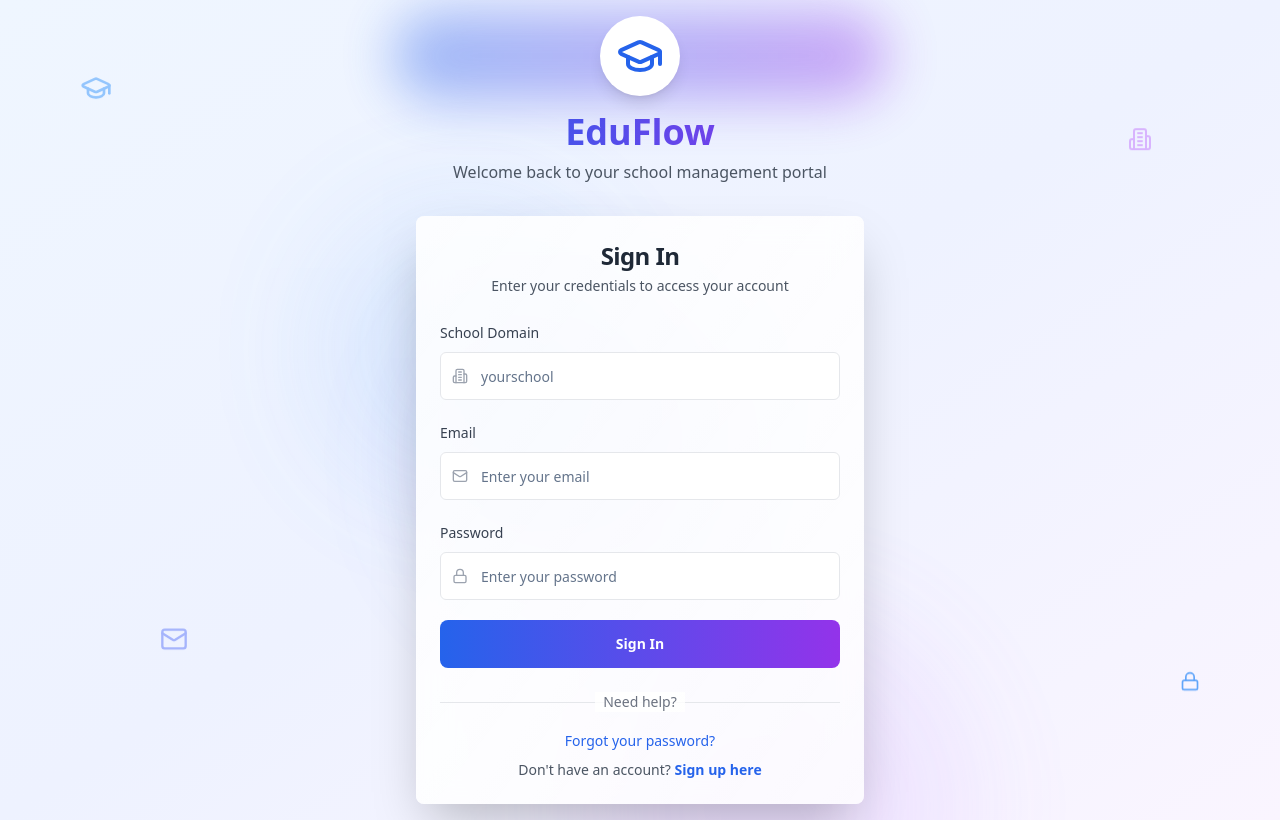
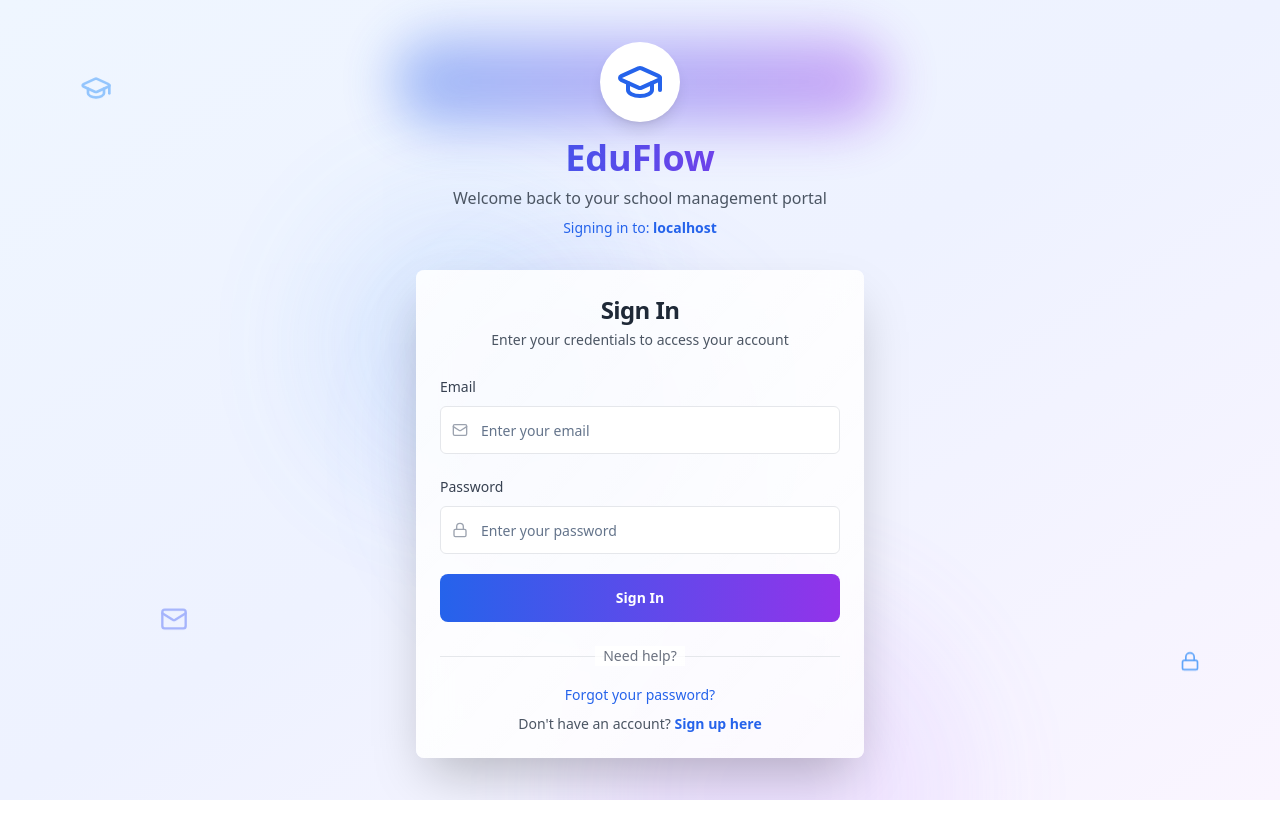
Before and after one commit to jayasuryard/edu-flow-saas-suite, a React (Vite) app: page /login in a window 1280 px wide. Built offline with nearby package versions, Linux system fonts and the light colour scheme.

Commit message:
Feat: Extract domain from URL in login
Extract the tenant domain from the URL when sending the login request.

```diff
--- a/src/pages/auth/LoginPage.tsx
+++ b/src/pages/auth/LoginPage.tsx
@@ -1,5 +1,5 @@
 
-import React, { useState } from 'react';
+import React, { useState, useEffect } from 'react';
 import { useNavigate, Link } from 'react-router-dom';
 import { useAuth } from '../../contexts/AuthContext';
 import { Button } from '@/components/ui/button';
@@ -7,7 +7,7 @@ import { Input } from '@/components/ui/input';
 import { Label } from '@/components/ui/label';
 import { Card, CardContent, CardDescription, CardHeader, CardTitle } from '@/components/ui/card';
 import { toast } from 'sonner';
-import { GraduationCap, Mail, Lock, Building2 } from 'lucide-react';
+import { GraduationCap, Mail, Lock } from 'lucide-react';
 
 const LoginPage = () => {
   const [formData, setFormData] = useState({
@@ -19,6 +19,31 @@ const LoginPage = () => {
   const { login } = useAuth();
   const navigate = useNavigate();
 
+  useEffect(() => {
+    // Extract domain from URL
+    const hostname = window.location.hostname;
+    let domain = '';
+
+    if (hostname.includes('.')) {
+      // For subdomains like school.lovable.app, extract 'school'
+      const parts = hostname.split('.');
+      if (parts.length > 2) {
+        domain = parts[0]; // Get the subdomain
+      } else {
+        // For custom domains like school.com, use the full domain without TLD
+        domain = parts[0];
+      }
+    } else {
+      // For localhost or other cases, use the full hostname
+      domain = hostname;
+    }
+
+    setFormData(prev => ({
+      ...prev,
+      tenantDomain: domain
+    }));
+  }, []);
+
   const handleChange = (e: React.ChangeEvent<HTMLInputElement>) => {
     setFormData(prev => ({
       ...prev,
@@ -29,8 +54,13 @@ const LoginPage = () => {
   const handleSubmit = async (e: React.FormEvent) => {
     e.preventDefault();
 
-    if (!formData.email || !formData.password || !formData.tenantDomain) {
+    if (!formData.email || !formData.password) {
       toast.error('Please fill in all fields');
+      return;
+    }
+
+    if (!formData.tenantDomain) {
+      toast.error('Unable to determine school domain from URL');
       return;
     }
 
@@ -55,7 +85,6 @@ const LoginPage = () => {
       {/* Floating Icons */}
       <div className="absolute inset-0 overflow-hidden pointer-events-none">
         <GraduationCap className="absolute top-20 left-20 h-8 w-8 text-blue-300 animate-bounce animation-delay-500" />
-        <Building2 className="absolute top-32 right-32 h-6 w-6 text-purple-300 animate-bounce animation-delay-1000" />
         <Mail className="absolute bottom-40 left-40 h-7 w-7 text-indigo-300 animate-bounce animation-delay-1500" />
         <Lock className="absolute bottom-32 right-20 h-5 w-5 text-blue-400 animate-bounce animation-delay-2000" />
       </div>
@@ -74,6 +103,11 @@ const LoginPage = () => {
               EduFlow
             </h1>
             <p className="text-gray-600 font-medium">Welcome back to your school management portal</p>
+            {formData.tenantDomain && (
+              <p className="text-sm text-blue-600 mt-2">
+                Signing in to: <span className="font-semibold">{formData.tenantDomain}</span>
+              </p>
+            )}
           </div>
 
           {/* Login Card with Glass Effect */}
@@ -89,23 +123,6 @@ const LoginPage = () => {
               <CardContent>
                 <form onSubmit={handleSubmit} className="space-y-5">
                   <div className="space-y-2 animate-slide-in-right animation-delay-500">
-                    <Label htmlFor="tenantDomain" className="text-sm font-medium text-gray-700">School Domain</Label>
-                    <div className="relative">
-                      <Building2 className="absolute left-3 top-1/2 transform -translate-y-1/2 h-4 w-4 text-gray-400" />
-                      <Input
-                        id="tenantDomain"
-                        name="tenantDomain"
-                        type="text"
-                        placeholder="yourschool"
-                        className="pl-10 h-12 border-gray-200 focus:border-blue-500 focus:ring-blue-500/20 transition-all duration-300"
-                        value={formData.tenantDomain}
-                        onChange={handleChange}
-                        required
-                      />
-                    </div>
-                  </div>
-
-                  <div className="space-y-2 animate-slide-in-right animation-delay-700">
                     <Label htmlFor="email" className="text-sm font-medium text-gray-700">Email</Label>
                     <div className="relative">
                       <Mail className="absolute left-3 top-1/2 transform -translate-y-1/2 h-4 w-4 text-gray-400" />
@@ -122,7 +139,7 @@ const LoginPage = () => {
                     </div>
                   </div>
 
-                  <div className="space-y-2 animate-slide-in-right animation-delay-900">
+                  <div className="space-y-2 animate-slide-in-right animation-delay-700">
                     <Label htmlFor="password" className="text-sm font-medium text-gray-700">Password</Label>
                     <div className="relative">
                       <Lock className="absolute left-3 top-1/2 transform -translate-y-1/2 h-4 w-4 text-gray-400" />
@@ -141,7 +158,7 @@ const LoginPage = () => {
 
                   <Button
                     type="submit"
-                    className="w-full h-12 bg-gradient-to-r from-blue-600 to-purple-600 hover:from-blue-700 hover:to-purple-700 text-white font-semibold rounded-lg transition-all duration-300 transform hover:scale-105 hover:shadow-lg animate-fade-in animation-delay-1100"
+                    className="w-full h-12 bg-gradient-to-r from-blue-600 to-purple-600 hover:from-blue-700 hover:to-purple-700 text-white font-semibold rounded-lg transition-all duration-300 transform hover:scale-105 hover:shadow-lg animate-fade-in animation-delay-900"
                     disabled={isLoading}
                   >
                     {isLoading ? (
@@ -155,7 +172,7 @@ const LoginPage = () => {
                   </Button>
                 </form>
 
-                <div className="mt-6 space-y-4 animate-fade-in animation-delay-1300">
+                <div className="mt-6 space-y-4 animate-fade-in animation-delay-1100">
                   <div className="relative">
                     <div className="absolute inset-0 flex items-center">
                       <div className="w-full border-t border-gray-200"></div>
```
